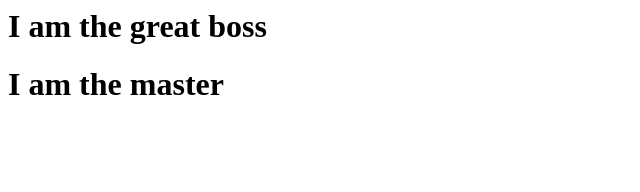
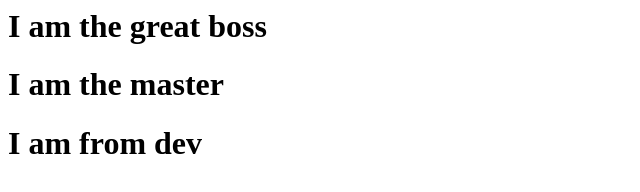
Before and after one commit to datawithanand/gitpractice, a plain HTML site: page index.html in a window 1280 px wide. Shown: the whole page, without its empty margins (0-640 px from the left). Drawn offline with Linux system fonts and the light colour scheme.

Commit message:
Change index.html from Dev

```diff
--- a/index.html
+++ b/index.html
@@ -4,4 +4,5 @@ This is sample message from local
 </title>
 <h1>I am the great boss</h1>
 <h1>I am the master</h1>
+<h1>I am from dev</h1>
 </html>
```
